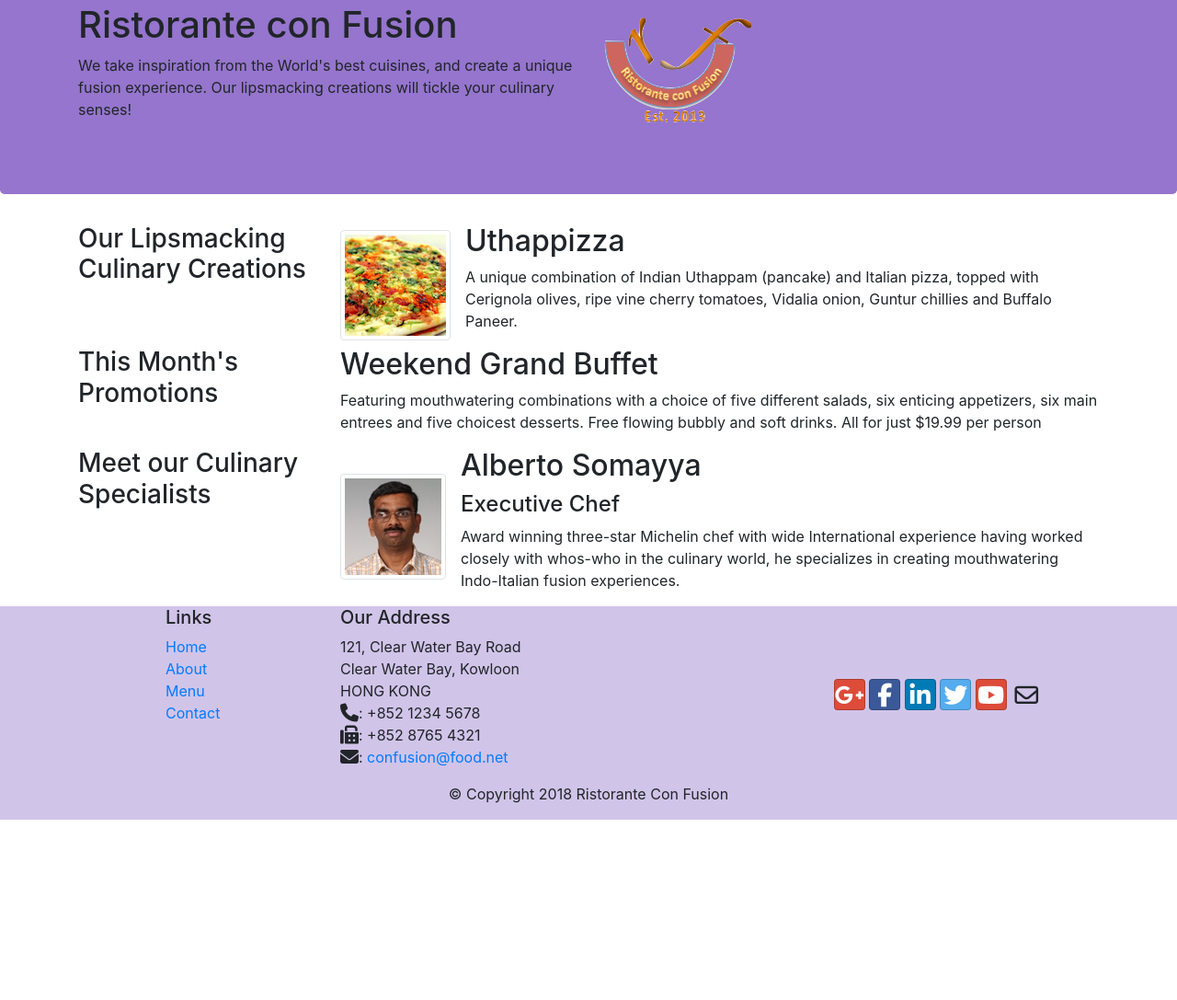
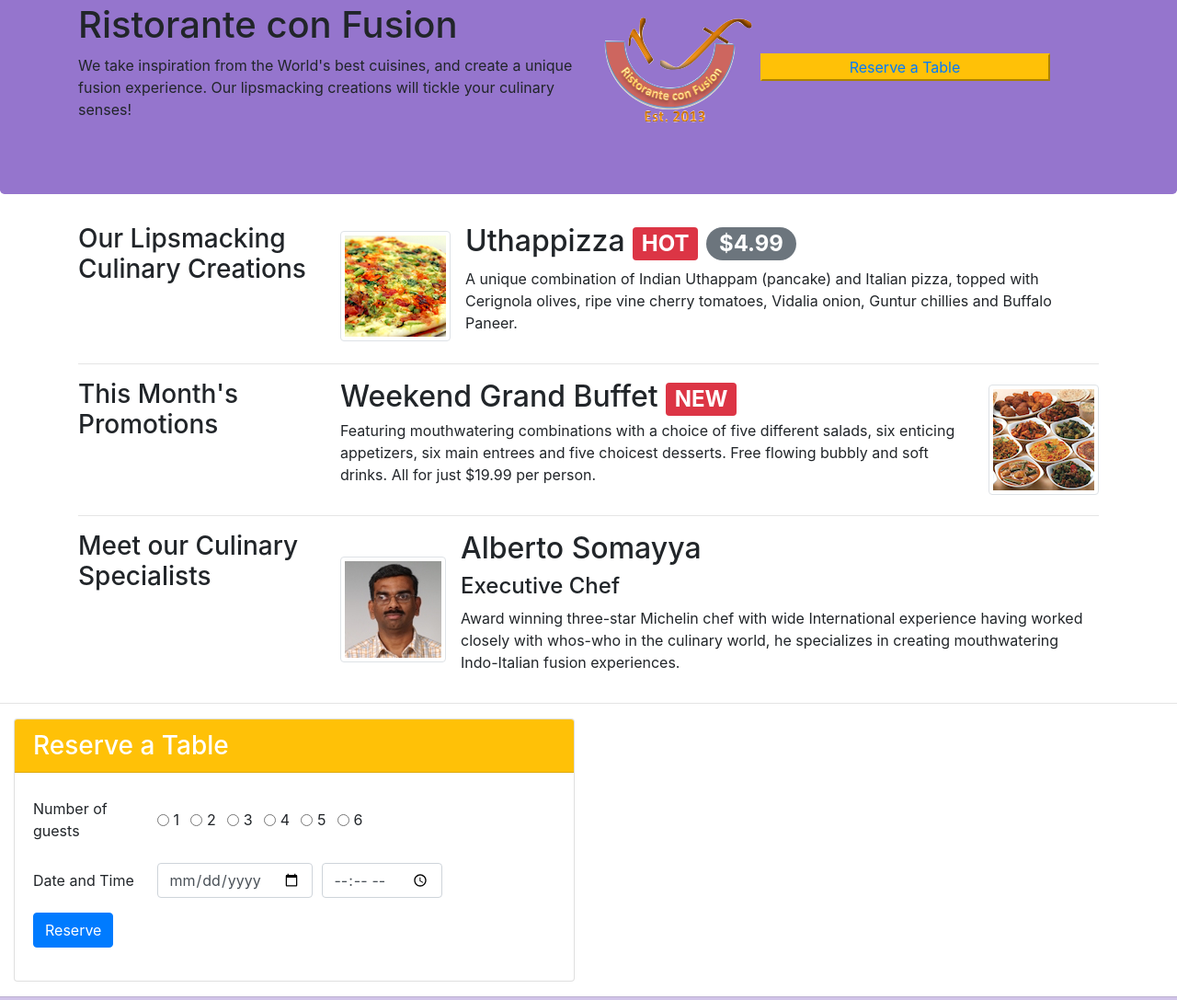
Before and after one commit to creepygal/Bootstrap4, a plain HTML site: page index.html in a window 1280 px wide. Shown: the part 169-1256 px from the top of the page at 92% size. Before the commit the page ends 1060 px from the top, so only its background shows below. Drawn offline with nearby package versions, Linux system fonts and the light colour scheme.

Commit message:
Assignment 2

```diff
--- a/index.html
+++ b/index.html
@@ -16,7 +16,7 @@
 </head>
 
 <body>
-    <nav class="navbar navbar-dark navbar-expand-sm bg-primary">
+    <nav class="navbar navbar-dark navbar-expand-sm shade">
         <div class="container">
             <button class="navbar-toggler" type="button" data-toggle="collapse" data-target="#Navbar">
                 <span class="navbar-toggler-icon"></span>
@@ -42,7 +42,9 @@
                 </div>
                 <div class="col-12 col-sm align-self-center">
                     <img src="img/logo.png" class="img-fluid">
+                    <button type="button" class="col-sm-7 btn-warning"><a href="#form" role="button" aria-pressed="true">Reserve a Table</a></button>
                 </div>
+
             </div>
         </div>
     </header>
@@ -52,27 +54,42 @@
             <div class="col-12 col-sm-4 col-md-3">
                 <h3>Our Lipsmacking Culinary Creations</h3>
             </div>
+            <hr>
             <div class="col col-sm col-md ">
                 <div class="media">
                     <img class="d-flex mr-3 img-thumbnail align-self-center" src="img/uthappizza.png" alt="Uthappizza">
                     <div class="media-body">
-                        <h2 class="mt-0">Uthappizza</h2>
+                        <h2 class="mt-0">Uthappizza
+                            <span class="badge badge-danger">HOT</span>
+                            <span class="badge badge-pill badge-secondary">$4.99</span>
+                        </h2>
                         <p class="d-none d-sm-block">A unique combination of Indian Uthappam (pancake) and Italian pizza, topped with Cerignola olives, ripe vine cherry tomatoes, Vidalia onion, Guntur chillies and Buffalo Paneer.</p>
                     </div>
                 </div>
             </div>
         </div>
-
+        <hr>
 
         <div class="row ">
             <div class="col-12 col-sm-4 col-md-3 ">
                 <h3>This Month's Promotions</h3>
             </div>
             <div class="col col-sm col-md ">
-                <h2>Weekend Grand Buffet</h2>
-                <p>Featuring mouthwatering combinations with a choice of five different salads, six enticing appetizers, six main entrees and five choicest desserts. Free flowing bubbly and soft drinks. All for just $19.99 per person </p>
+                <div class="media">
+                    <div class="media-body">
+                        <h2 class="mt-0 mb-1">Weekend Grand Buffet
+                            <span class="badge badge-danger">NEW</span>
+                        </h2>
+                        <p class="d-none d-sm-block">Featuring mouthwatering combinations with a choice of five different salads, six enticing appetizers, six main entrees and five choicest desserts. Free flowing bubbly and soft drinks. All for just $19.99 per person.</p>
+
+
+                    </div>
+                    <img class="d-flex ml-3 img-thumbnail align-self-center" src="img/buffet.png" alt="Weekend">
+
+                </div>
             </div>
         </div>
+        <hr>
 
         <div class="row ">
             <div class="col-12 col-sm-4 col-md-3 ">
@@ -91,8 +108,67 @@
             </div>
         </div>
     </div>
+    <hr>
+    <form id="form">
+        <div class="col-12 col-sm-6">
+            <div class="card">
+                <h3 class="card-header bg-warning text-white">Reserve a Table</h3>
+                <div class="card-body">
+                    <dl class=" form-group row">
+                        <label for="inputPassword3" class="col-sm-3 col-form-label">Number of guests</label>
+                        <div class="form-check form-check-inline">
+                            <input class="form-check-input" type="radio" name="inlineRadioOptions" id="inlineRadio1" value="option1">
+                            <label class="form-check-label" for="inlineRadio1">1</label>
+                        </div>
+                        <div class="form-check form-check-inline">
+                            <input class="form-check-input" type="radio" name="inlineRadioOptions" id="inlineRadio2" value="option2">
+                            <label class="form-check-label" for="inlineRadio2">2</label>
+                        </div>
+                        <div class="form-check form-check-inline">
+                            <input class="form-check-input" type="radio" name="inlineRadioOptions" id="inlineRadio1" value="option1">
+                            <label class="form-check-label" for="inlineRadio1">3</label>
+                        </div>
+                        <div class="form-check form-check-inline">
+                            <input class="form-check-input" type="radio" name="inlineRadioOptions" id="inlineRadio2" value="option2">
+                            <label class="form-check-label" for="inlineRadio2">4</label>
+                        </div>
+                        <div class="form-check form-check-inline">
+                            <input class="form-check-input" type="radio" name="inlineRadioOptions" id="inlineRadio1" value="option1">
+                            <label class="form-check-label" for="inlineRadio1">5</label>
+                        </div>
+                        <div class="form-check form-check-inline">
+                            <input class="form-check-input" type="radio" name="inlineRadioOptions" id="inlineRadio2" value="option2">
+                            <label class="form-check-label" for="inlineRadio2">6</label>
+                        </div>
+                    </dl>
+                    <div class="form-group row">
+                        <label for="inputEmail3" class="col-sm-3 col-form-label">Date and Time</label>
+                        <div>
+                            <div class="form-row">
+                                <div class="col">
+                                    <input type="date" class="form-control" placeholder="Date">
+                                </div>
+                                <div class="col">
+                                    <input type="time" class="form-control" placeholder="Time">
+                                </div>
+
+                            </div>
+
+                        </div>
+
+                    </div>
+                    <div class="form-group row">
+                        <div class="col-sm-10">
+                            <button type="submit" class="btn btn-primary">Reserve</button>
+                        </div>
+                    </div>
+                </div>
+            </div>
+        </div>
+    </form>
 
     <footer class="footer">
+        <hr>
         <div class="container">
             <div class="row">
                 <div class="col-4 offset-1 col-sm-2">
--- a/style.css
+++ b/style.css
@@ -14,3 +14,7 @@ body {
 .navbar-dark {
     background-color: #512DA8;
 }
+
+.shade {
+    background-color: #4B0082;
+}
```
